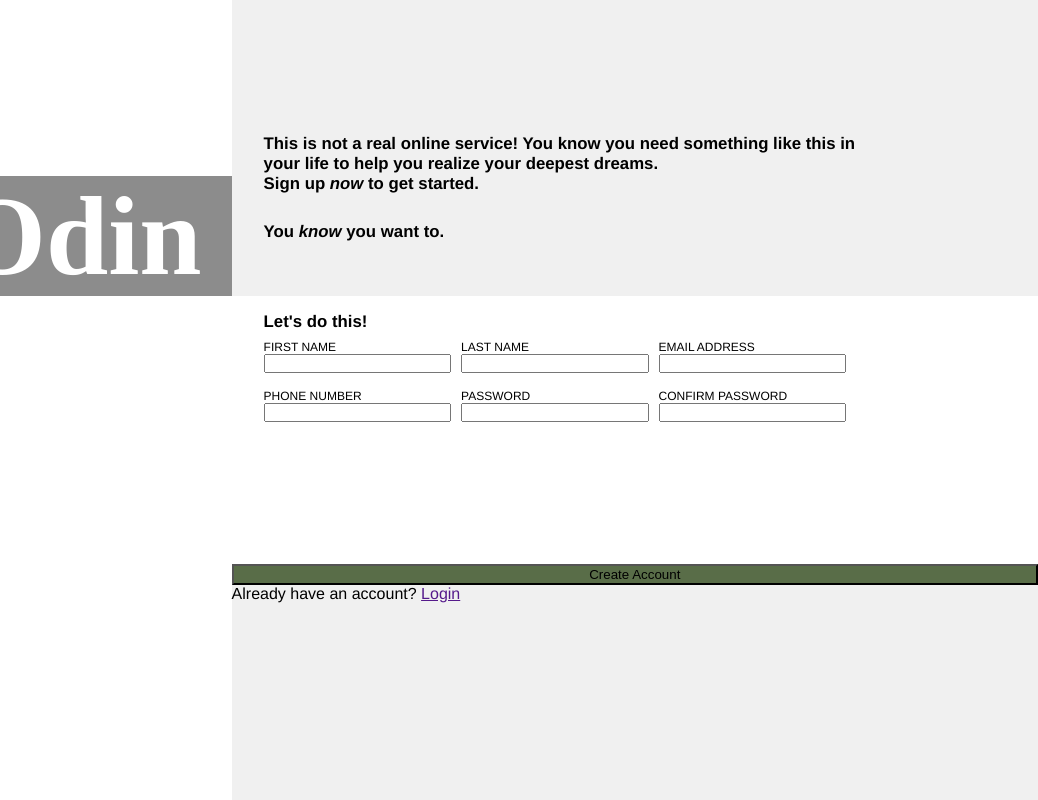
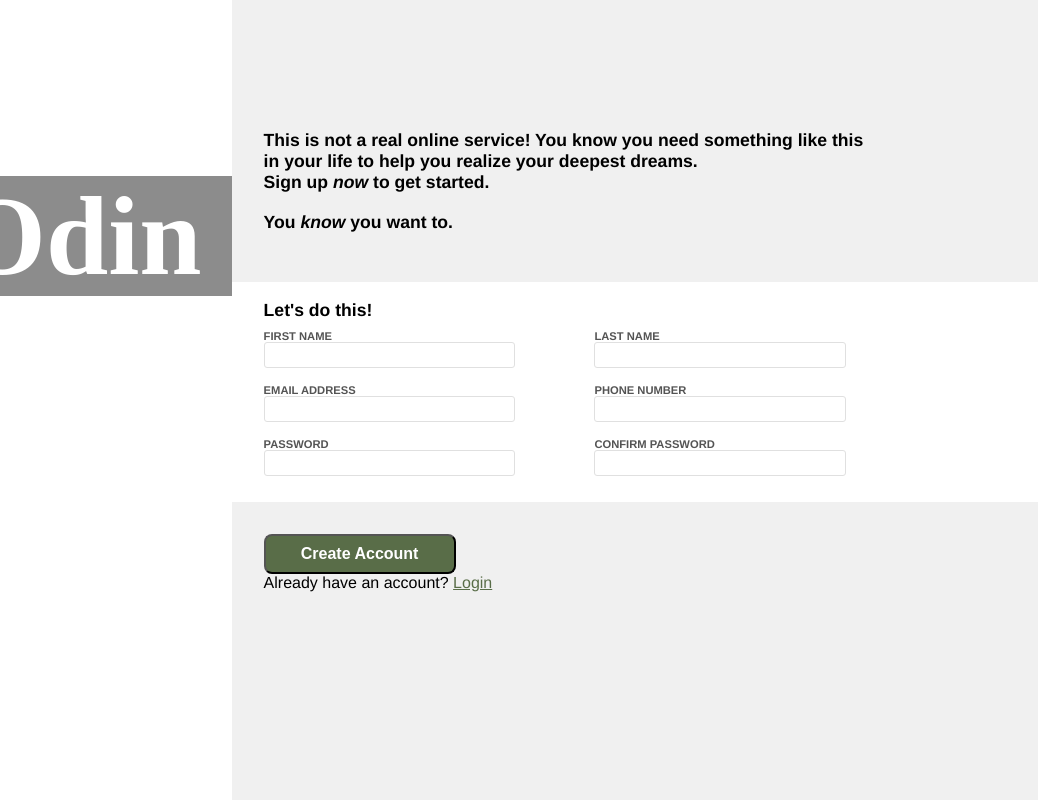
Before and after one commit to tyleraj93/odin_sign_up_form, a plain HTML site: page index.html in a window 1280 px wide. Shown: the full height of the page, 242-1280 px from the left. Drawn offline with Linux system fonts and the light colour scheme; a web font is replaced by a local one.

Commit message:
Finish normal styling for question section and button

```diff
--- a/styles.css
+++ b/styles.css
@@ -93,26 +93,34 @@ fieldset {
     flex-direction: column;
     justify-content: space-around;
     height: 17vh;
-    font-size: 2.1vh;
+    font-size: 2.2vh;
     font-weight: 600;
 }
 
 #questionnaire {
     display: flex;
     flex-direction: column;
-    flex: 1;
+    justify-content: space-evenly;
     width: 45.5vw;
+    height: 26vh;
     padding: 2vh 15vw 2vh 2.5vw;
 }
 
 #submit {
     display: flex;
     flex-direction: column;
-    flex: 1;
+    height: 37vh;
+    padding: 4vh 0 0 2.5vw;
 }
 
 button {
     background-color: #596D48;
+    height: 5vh;
+    width: 15vw;
+    border-radius: 1vh;
+    font-size: 2vh;
+    color: white;
+    font-weight: 600;
 }
 
 .question {
@@ -123,15 +131,25 @@ button {
 }
 
 #legend {
-    font-size: 2.1vh;
+    font-size: 2.2vh;
     font-weight: 600;
 }
 
 label {
-    font-size: 1.5vh;
+    font-size: 1.4vh;
+    font-weight: 600;
+    color: rgb(84, 84, 84);
 }
 
 input {
+    height: 3vh;
+    width: 19vw;
     font-size: 1.7vh;
     padding-left: .5vw;
+    border: 1px solid rgb(224, 224, 224);
+    border-radius: 3px;
 }
+
+.login {
+    color: #596D48;
+}
```
